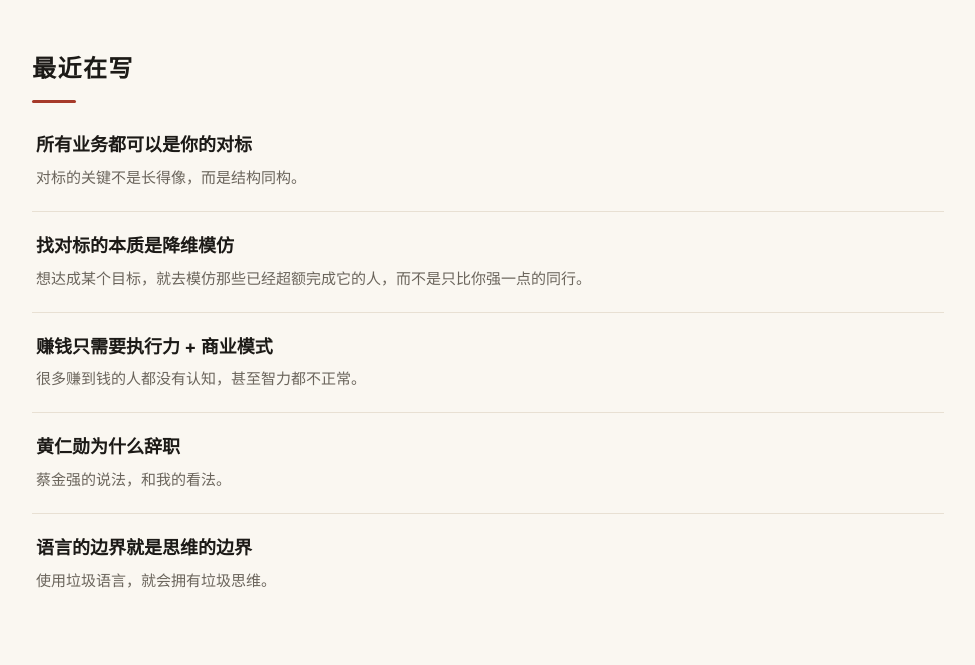
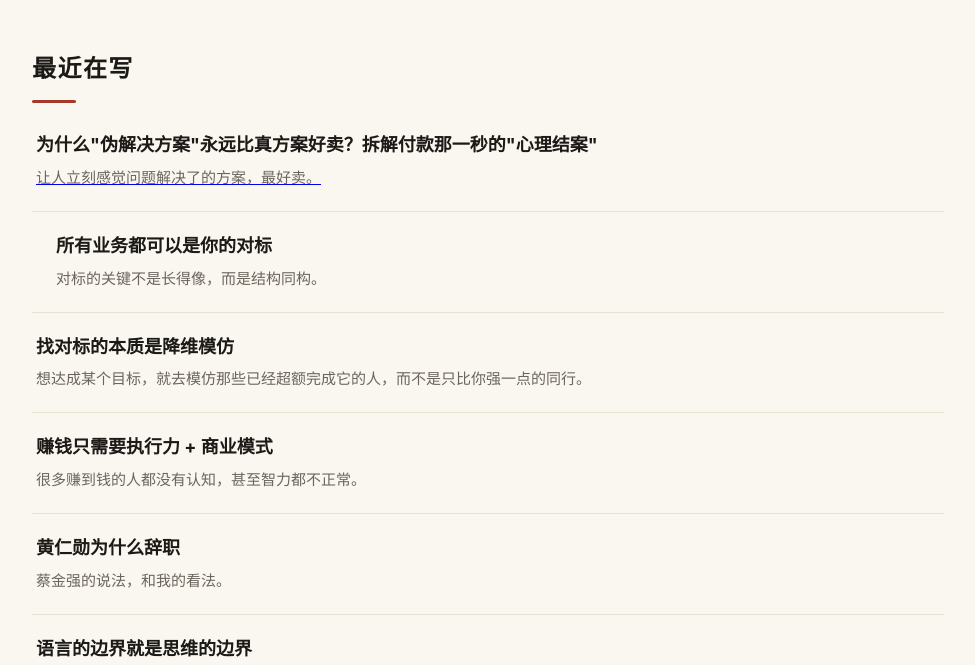
Before and after one commit to rayeason18/rayeason18.github.io, a plain HTML site: page index.html in a window 1280 px wide. Shown: the part 1020-1685 px from the top of the page, without its empty margins (152-1127 px from the left). Drawn offline with Linux system fonts and the light colour scheme.

Commit message:
Link 伪解决方案 article

```diff
--- a/index.html
+++ b/index.html
@@ -219,6 +219,12 @@
       <div class="articles">
         <div class="article">
           <div>
+            <h3><a href="https://mp.weixin.qq.com/s/EdNUGX688YSQ--rYtOh73g" target="_blank" rel="noopener">为什么"伪解决方案"永远比真方案好卖？拆解付款那一秒的"心理结案"</h3>
+            <p>让人立刻感觉问题解决了的方案，最好卖。</p>
+          </div>
+        </div>
+          <div class="article">
+          <div>
             <h3><a href="https://mp.weixin.qq.com/s/8Y9OWY9pvB7ll_ndpWYc1Q" target="_blank" rel="noopener">所有业务都可以是你的对标</a></h3>
             <p>对标的关键不是长得像，而是结构同构。</p>
           </div>
```
